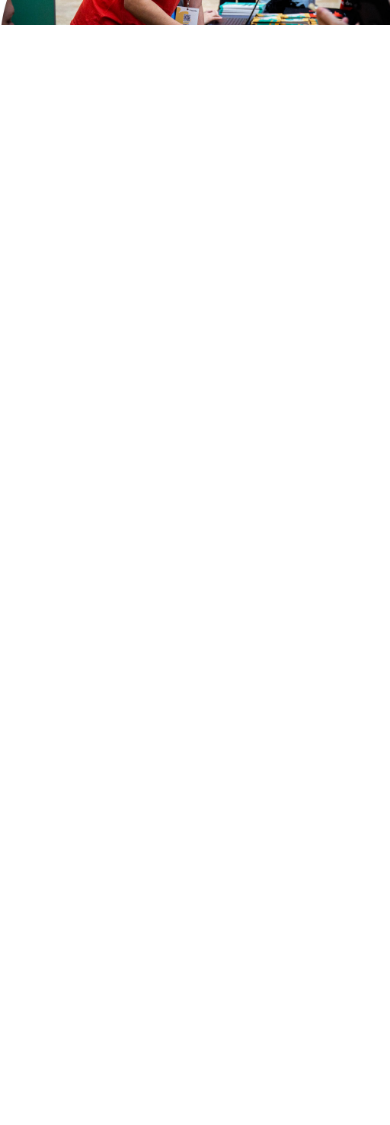
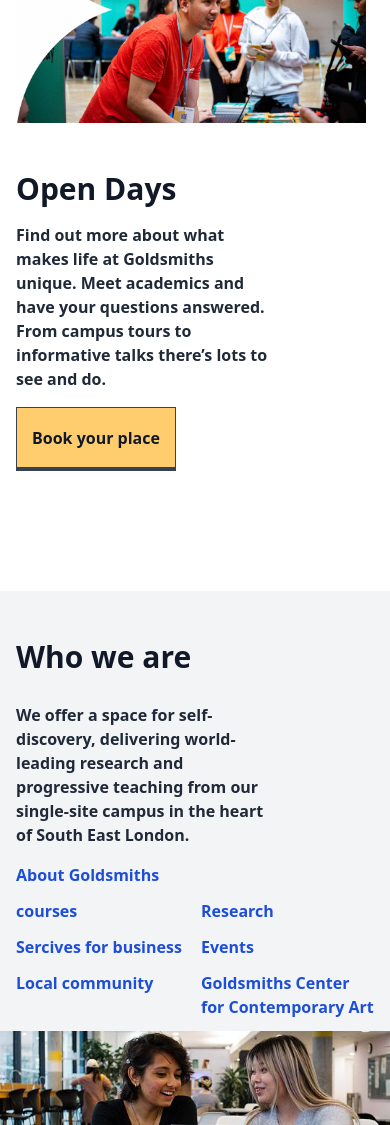
Before and after one commit to Dianah-Porter/goldsmith-university, a website built with Vite: page Gold-project/index.html in a window 390 px wide. Shown: the part 1960-3085 px from the top of the page. Before the commit the page ends 1985 px from the top, so only its background shows below. Built offline with nearby package versions, Linux system fonts and the light colour scheme; files whose address does not match are found by name.

Commit message:
Added responsiveness to the divs created

```diff
--- a/Gold-project/index.html
+++ b/Gold-project/index.html
@@ -46,14 +46,43 @@
             <div class=" bg-red-100 hover:bg-gray-800 flex flex-col items-center justify-center px-12 py-20"><img src="./images/houseIcon.svg" alt=""><p class="font-bold text-gray-600">Accomodation Options</p></div>
             <div class=" bg-red-100 hover:bg-gray-800 flex flex-col items-center justify-center px-12 py-20"><img src="./images/message.svg" alt=""><p class="font-bold text-gray-600">Chat with our students</p></div>
           </div>
-          <div class="bg-[#ffcd6e] pl-6 mb-12 flex gap-20">
-        <div class="font-bold text-gray-800 text-2xl self-center lg:w-[40rem] "><p>There are places available across a number of our halls. If you apply to Goldsmiths for 2025 entry, you will receive a guaranteed offer of accommodation.</p></div>
+          <div class="bg-[#ffcd6e] pl-6 mb-12 lg:flex space-y-3 lg:gap-20">
+        <div class="font-bold text-gray-800 text-2xl self-center lg:w-[40rem]  "><p>There are places available across a number of our halls. If you apply to Goldsmiths for 2025 entry, you will receive a guaranteed offer of accommodation.</p></div>
         <div class="text-gray-600  border border-gray-700 border-b-4 flex justify-center bg-white w-40 lg:w-56 py-3 h-16 self-center"><button>How to apply</button></div>
         <div class="h-full"><img class="" src="./images/Accommodation-homepage.jpeg" alt=""></div>
       </div>
-      <div class="">
-        <div><img src="./images/open-days-v3.jpeg" alt=""></div>
+      <div class="ml-4 mr-6 lg:flex lg:flex-row-reverse mb-6">
+        <div class=""><img src="./images/open-days-v3.jpeg" alt="" ></div>
+        <div class="text-gray-900 pt-12 space-y-4 pb-24">
+          <h1 class="font-bold text-3xl ">Open Days</h1>
+          <p class="font-bold mr-24 lg:mr-12 text-gray-800">Find out more about what makes life at Goldsmiths unique. Meet academics and have your questions answered. From campus tours to informative talks there’s lots to see and do.</p>
+          <div class="border border-gray-700 border-b-4 flex justify-center bg-[#ffcd6e] w-40 lg:w-56 py-3 h-16 self-center font-bold"><button>Book your place</button></div>
+        </div>
       </div>
+
+      <div class="bg-gray-100 mb-12 lg:flex lg:pt-32 lg:p-8">
+          <div class="space-y-3 ml-4 mr-4 lg:w-[560px]">
+            <h1 class="font-bold text-3xl text-gray-900 pt-12 lg:pt-0">Who we are</h1>
+            <p class="font-bold mr-24 lg:mr-12 text-gray-800 pt-4 pb-4">We offer a space for self-discovery, delivering world-leading research and progressive teaching from our single-site campus in the heart of South East London.</p>
+            <a href="" class="text-blue-700 font-bold">About Goldsmiths</a>
+            <div class="text-blue-700 font-bold grid grid-cols-2 gap-3 pb-3 lg:grid-cols-3">
+              <a href="">courses</a>
+              <a href="">Research</a>
+              <a href="">Sercives for business</a>
+              <a href="">Events</a>
+              <a href="">Local community</a>
+              <a href="">Goldsmiths Center for Contemporary Art</a>
+            </div>
+          </div>
+          <div class="bg-gray-100 "><img src="./images/who-we-are-two-students-studying.jpeg" alt="" class="w-full">
+            <div class="p-8 bg-[rgba(145,167,210,255)]">
+              <h2 class="font-bold text-xl">80% of our undergraduate students move on to highly-skilled work after their studies.</h2>
+          <h3 class="text-lg">Graduate Outcomes Survey</h3>
+            </div>
+
+          </div>
+      </div>
+      <div class="text-4xl font"><h1 >Goldsmiths life</h1></div>
       </div>
 
 
```
